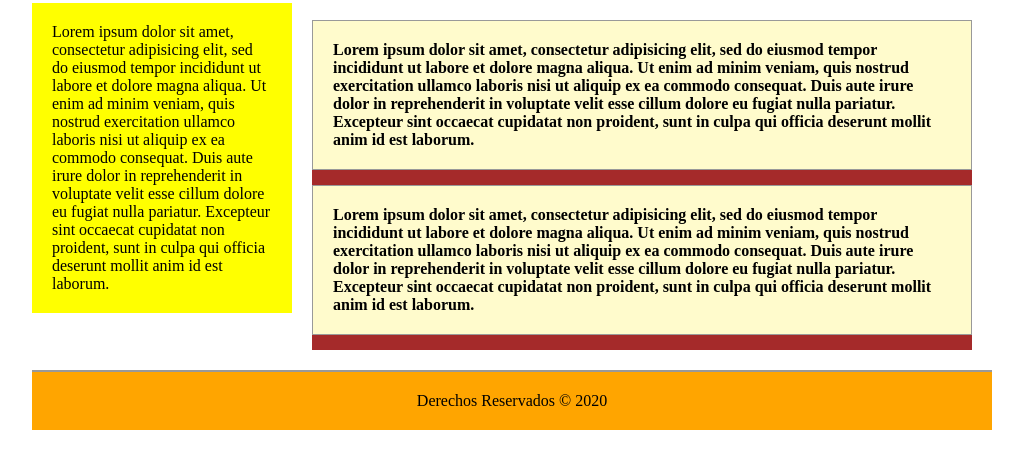
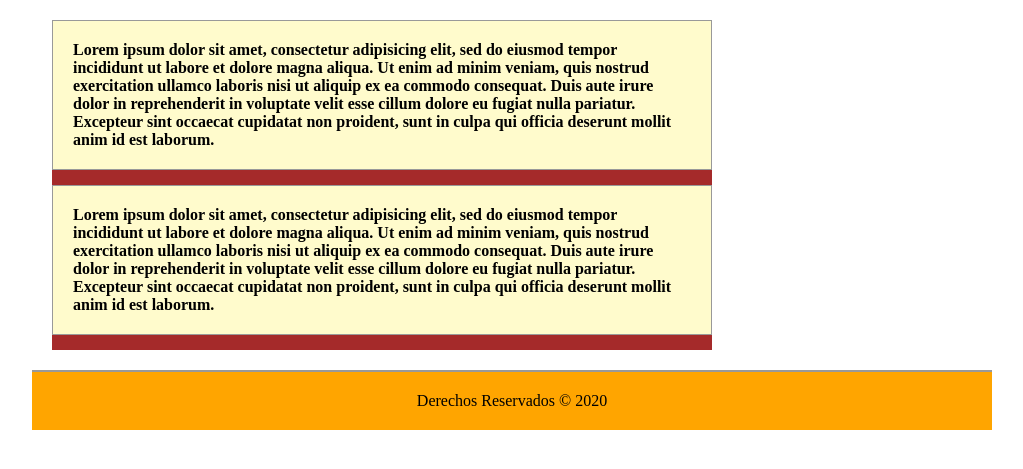
Before and after one commit to zulean1/Paginas-Web, a PHP site: page /views/blog.html in a window 1280 px wide. Shown: the part 130-599 px from the top of the page, without its empty margins (128-1151 px from the left). Run offline with PHP 8.4, Linux system fonts and the light colour scheme.

Commit message:
Eliminada aside en blog

```diff
--- a/css/miestilo.css
+++ b/css/miestilo.css
@@ -31,14 +31,7 @@
 
 
 }
-.columna {
 
-    float: left;
-    width: 220px;
-    margin: 3px auto;
-    padding: 20px;
-    background: yellow;
-}
 .seccion {
 
     background: brown;
--- a/views/blog.html
+++ b/views/blog.html
@@ -18,17 +18,7 @@
 			<li>Contacto</li>
 		</ul>
 	</nav>
-	<aside class="columna">
-		<p>
-			 Lorem ipsum dolor sit amet, consectetur adipisicing elit, sed do eiusmod
-			tempor incididunt ut labore et dolore magna aliqua. Ut enim ad minim veniam,
-			quis nostrud exercitation ullamco laboris nisi ut aliquip ex ea commodo
-			consequat. Duis aute irure dolor in reprehenderit in voluptate velit esse
-			cillum dolore eu fugiat nulla pariatur. Excepteur sint occaecat cupidatat non
-			proident, sunt in culpa qui officia deserunt mollit anim id est laborum.
-		</p>
 
-	</aside>
 	<section class="seccion">
 		<article class="articulo">
 			<h4> Lorem ipsum dolor sit amet, consectetur adipisicing elit, sed do eiusmod
```
